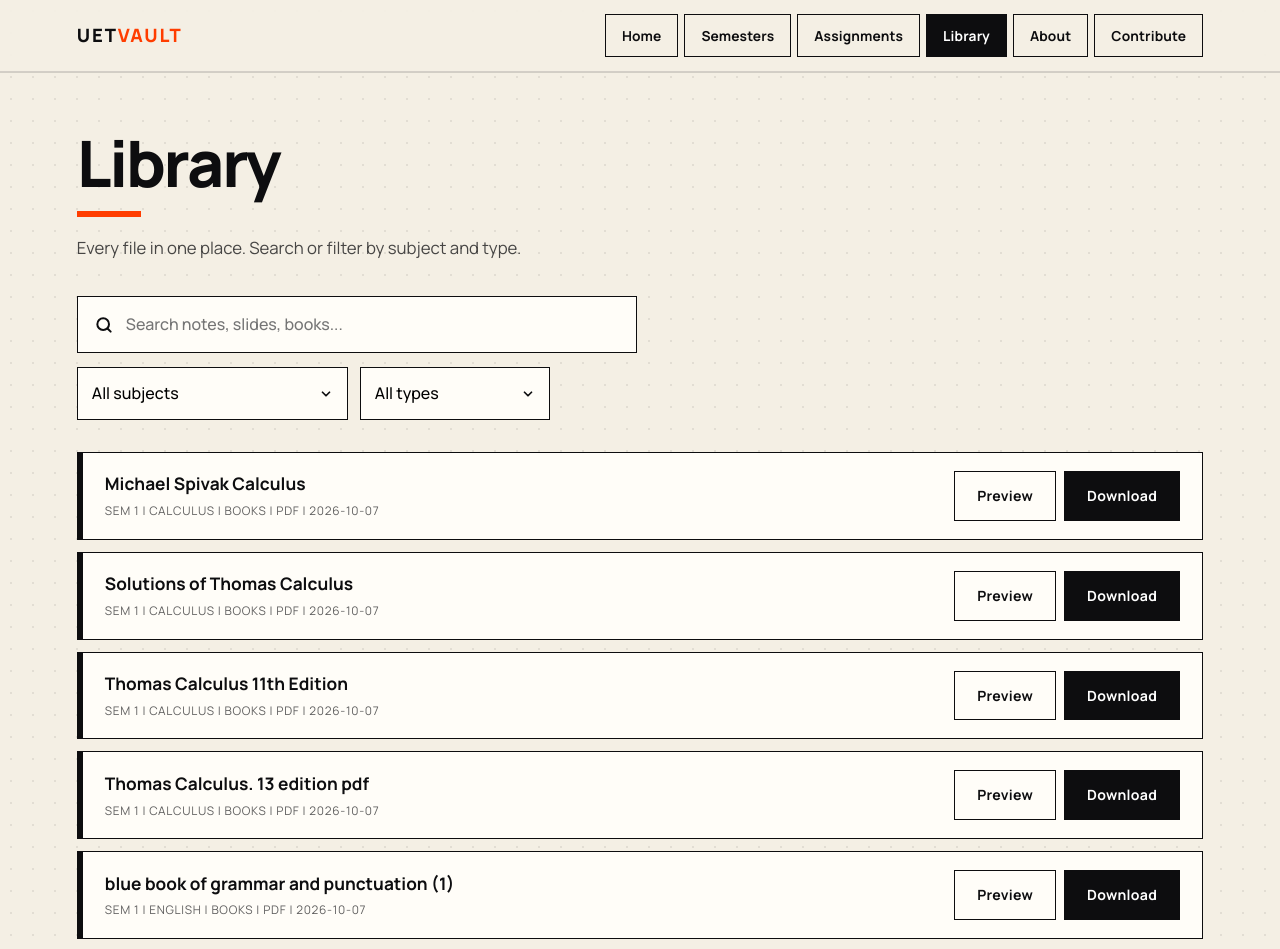
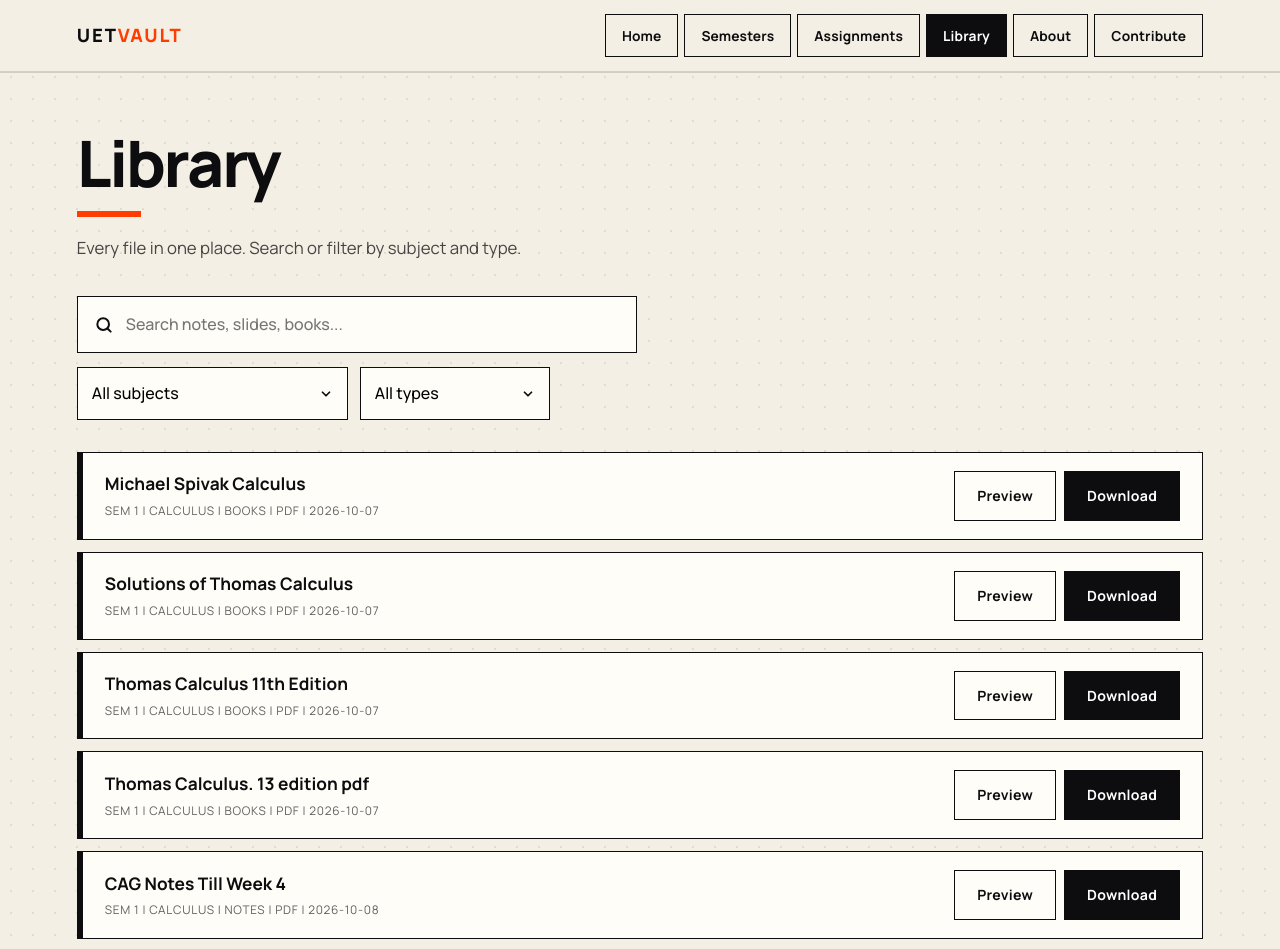
Before and after one commit to waleedabbaschk/uet-vault, a React (Vite) app: page /library in a window 1280 px wide. Shown: the top 949 px of the page. Built offline with nearby package versions, Linux system fonts and the light colour scheme.

Commit message:
Add CAG notes (calculus) and PF Lecture 02

```diff
--- a/src/data/autoFiles.js
+++ b/src/data/autoFiles.js
@@ -34,6 +34,15 @@ export const autoFiles = [
         "group":  "",
         "file":  "/files/semester-1/calculus/books/Thomas_Calculus.%2013%20edition%20pdf.pdf",
         "date":  "2026-10-07"
+    },
+    {
+        "title":  "CAG Notes Till Week 4",
+        "semester":  1,
+        "subject":  "calculus",
+        "type":  "notes",
+        "group":  "",
+        "file":  "/files/semester-1/calculus/notes/CAG%20Notes%20Till%20Week%204.pdf",
+        "date":  "2026-10-08"
     },
     {
         "title":  "blue book of grammar and punctuation (1)",
@@ -684,6 +693,15 @@ export const autoFiles = [
         "date":  "2026-10-07"
     },
     {
+        "title":  "Lecture 02 Programming Fundamentals",
+        "semester":  1,
+        "subject":  "programming-fundamentals",
+        "type":  "slides",
+        "group":  "",
+        "file":  "/files/semester-1/programming-fundamentals/slides/Lecture%2002%20Programming%20Fundamentals.pptx",
+        "date":  "2026-10-08"
+    },
+    {
         "title":  "Seerat e Mustafa   Maulana Idrees Kandhalvi",
         "semester":  1,
         "subject":  "seerah",
```
Also changed, not shown: 2 other files (tests, documents, lock files or other folders).
